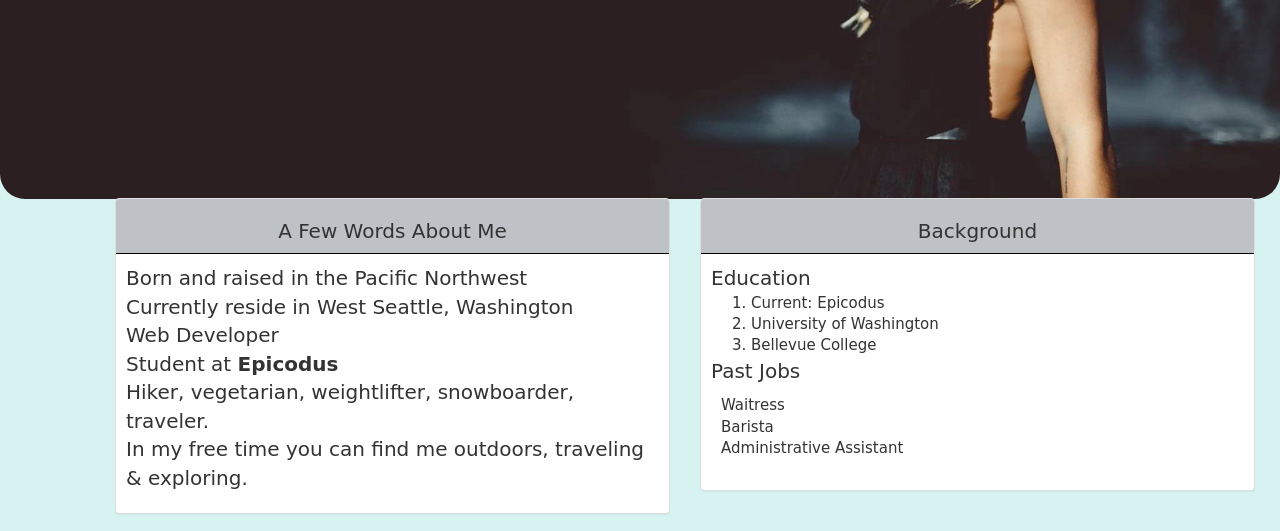
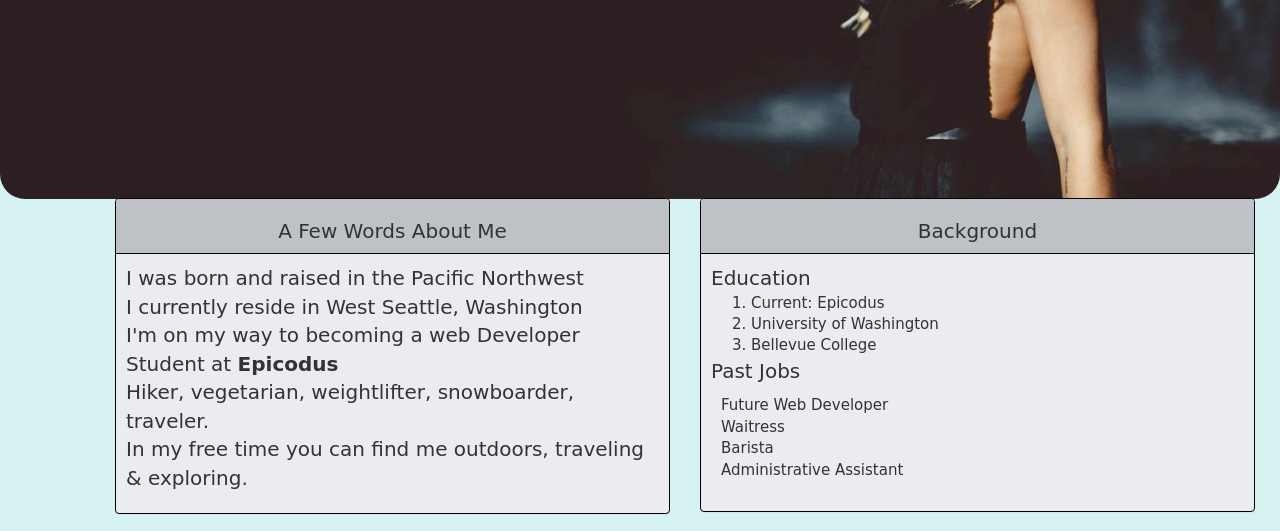
Before and after one commit to cassiemusolf/my-portfolio, a plain HTML site: page Desktop/my-portfolio/my-portfolio.html in a window 1280 px wide. Shown: the part 357-888 px from the top of the page. Drawn offline with nearby package versions, Linux system fonts and the light colour scheme.

Commit message:
add thin black borders around the panel sections of the webpage

```diff
--- a/Desktop/my-portfolio/css/styles.css
+++ b/Desktop/my-portfolio/css/styles.css
@@ -65,6 +65,12 @@ ul {
   margin-bottom: 50px;
 }
 
+.panel-default {
+  background-color: #eaecef;
+  border-color: black;
+  border-width: thin;
+}
+
 .panel-default .panel-heading {
   padding: 1px;
   text-align: center;
@@ -73,8 +79,6 @@ ul {
   border-color: black;
   border-width: thin;
 }
-
-
 
 p {
   font-family: cursive;
--- a/Desktop/my-portfolio/my-portfolio.html
+++ b/Desktop/my-portfolio/my-portfolio.html
@@ -11,7 +11,6 @@
       <h1>Cassie Musolf</h1>
       <h2>Web Designer  -  Web Developer</h2>
     </header>
-
     <div class="container">
       <div class="box">
         <div class="row">
@@ -21,16 +20,15 @@
                 <h3>A Few Words About Me</h3>
               </div>
               <ul>
-            <li>Born and raised in the Pacific Northwest</li>
-            <li>Currently reside in West Seattle, Washington</li>
-            <li>Web Developer</li>
+                <li>I was born and raised in the Pacific Northwest</li>
+                <li>I currently reside in West Seattle, Washington</li>
+                <li>I'm on my way to becoming a web Developer</li>
                 <li>Student at <strong>Epicodus</strong></li>
                 <li>Hiker, vegetarian, weightlifter, snowboarder, traveler.</li>
                 <li>In my free time you can find me outdoors, traveling & exploring.</li>
               </ul>
             </div>
           </div>
-
           <div class="col-md-6">
             <div class="panel panel-default">
               <div class="panel-heading">
@@ -45,6 +43,7 @@
               </ol>
               <li>Past Jobs</li>
               <ul>
+                <li class="sub">Future Web Developer</li>
                 <li class="sub">Waitress</li>
                 <li class="sub">Barista</li>
                 <li class="sub">Administrative Assistant</li>
@@ -52,7 +51,6 @@
             </div>
           </div>
         </div>
-
         <div class="row">
           <div class="col-md-6">
             <div class="panel panel-default">
@@ -74,15 +72,12 @@
               </div>
               <ul>
                 <li>(206)915-8141</li>
-            <li></li>
                 <a href="mailto:cassiemusolf@gmail.com">Email Me Here</a>
               </ul>
             </div>
           </div>
         </div>
-
         <h5>Click below to see some of my <em>recent work.</em></h5>
-
         <div class="row">
           <div class="col-md-4">
             <a href="https://github.com/cassiemusolf/Practice-Styling.git"</a>
@@ -104,13 +99,12 @@
               <img src="images/islanddining.jpg" width=97.75%; alt="Photo of food">
               <a href="https://github.com/cassiemusolf/favorite-places1.git"</a>
               <p><span style="color:red">Favorite Places: (top photo)</span> This was one of my first HTML pages I designed about my favorite places. I was able to design it using CSS for a background color and practiced adding multiple images.</p>
-    <a href="https://github.com/cassiemusolf/Beachside-Bungalows.git"</a>
+              <ahref="https://github.com/cassiemusolf/Beachside-Bungalows.git"</a>
               <p class="move"><span style="color:red">Beach Bungalows:</span> I built this website using HTML and CSS. I learned to link several pages together and create buttons to allow the viewer to browse back and forth between them.</p>
             </div>
           </div>
         </div>
       </div>
     </div>
-
   </body>
 </html>
```
Lines whose indentation alone changed are shown as unchanged.
